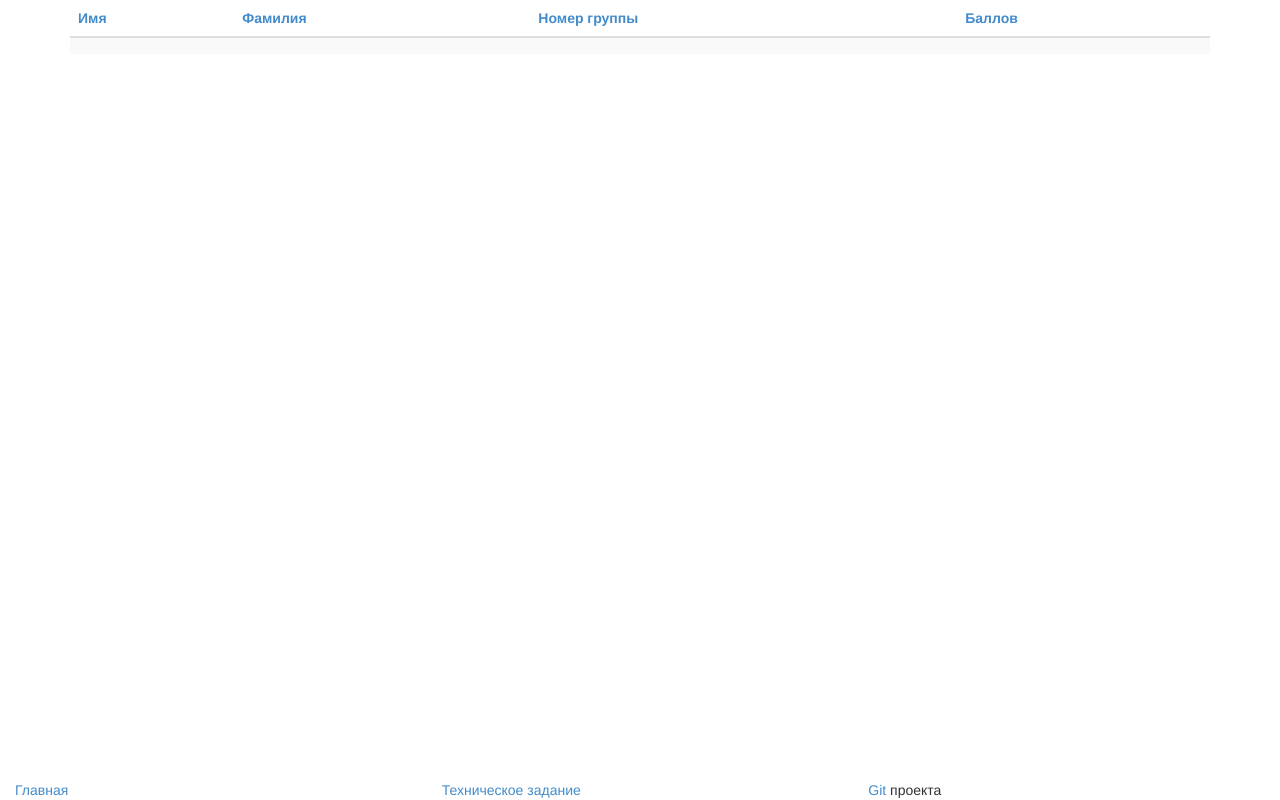
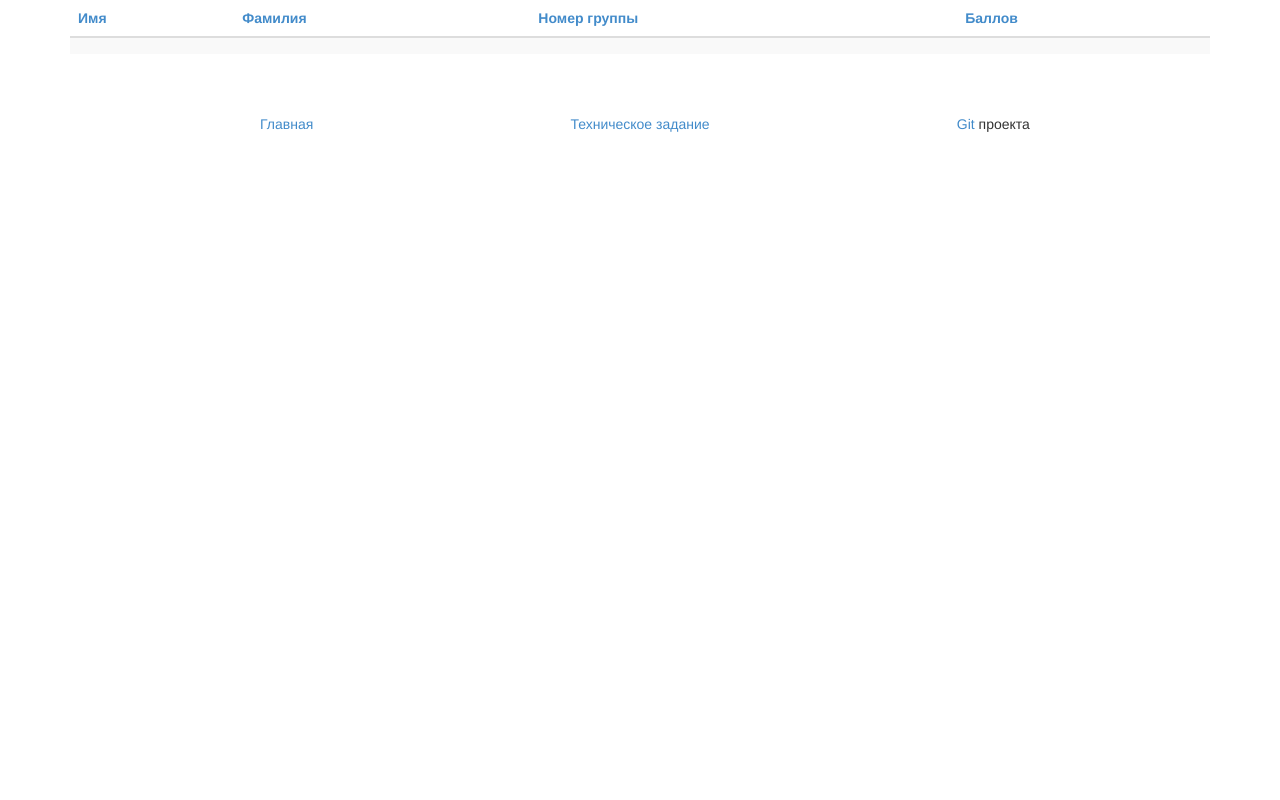
Before and after one commit to maraloon/Students, a PHP site: template app/views/modules/table.php in a window 1280 px wide. Run offline with PHP 8.4, Linux system fonts and the light colour scheme; the template is opened without the code that fills it: most values are stand-ins (such as "Sample title", 1, 10 or a date in 2020); data that the repository does not hold is empty.

Commit message:
Несколько штрихов в дизайне

```diff
--- a/app/Authorization.php
+++ b/app/Authorization.php
@@ -21,16 +21,16 @@ class Authorization{
 	* Возвращает статус пользователя
 	* Устанавливает значения полей, если авторизован
 	*/
+		$this->isAuthorized=false;
 		if (isset($_COOKIE['hash'])) {
-			$this->isAuthorized=false;
 			$student=$this->table->getStudentByHash($_COOKIE['hash']);
 			if ($student!=false){
 				$this->isAuthorized=true;
 				//Переменные для отображения
 				$this->user=$student;
 			}
-			return $this->isAuthorized;
 		}
+		return $this->isAuthorized;
 	}
 
 	public function logIn($hash){
--- a/app/helpers/TableUrlMaker.php
+++ b/app/helpers/TableUrlMaker.php
@@ -46,7 +46,7 @@ class TableUrlMaker{
 
 	public function showSortOrder($row){
 		if ($row==$this->sortBy) {
-			return $this->orderBy=='asc' ? '[▲]' : '[▼]';
+			return $this->orderBy=='asc' ? '▲' : '▼';
 		}
 		else{
 			return false;
--- a/app/views/modules/bottom.php
+++ b/app/views/modules/bottom.php
@@ -1,5 +1,5 @@
 <?php use StudentList\Router; ?>
-<footer class="navbar-fixed-bottom row-fluid">
+<footer class="navbar-bottom row-fluid text-center">
 	<div class="col-md-4">
 		<a href='<?=Router::url('main')?>'>Главная</a>
 	</div>
@@ -8,7 +8,7 @@
 		<a href='https://github.com/codedokode/pasta/blob/master/student-list.md'>Техническое задание</a>
 	</div>
 
-	<div class="col-md-4">
+	<div class="col-md-4 ">
 		<a href='https://github.com/TheSidSpears/Students'>Git</a> проекта
 	</div>
 </footer>
--- a/app/views/modules/header.php
+++ b/app/views/modules/header.php
@@ -10,7 +10,7 @@
 
     <!-- Bootstrap -->
     <link href="bootstrap/css/bootstrap.css" rel="stylesheet">
-
+    <link href="bootstrap/css/user.css" rel="stylesheet">
     <!-- HTML5 shim and Respond.js for IE8 support of HTML5 elements and media queries -->
     <!-- WARNING: Respond.js doesn't work if you view the page via file:// -->
     <!--[if lt IE 9]>
--- a/app/views/modules/table.php
+++ b/app/views/modules/table.php
@@ -8,23 +8,23 @@
 		<thead>
 			<tr>
 				<th>
+					<?=$viewer->showSortOrder('name')?>
 					<a href='<?=Util::html($viewer->makeSortUrl('name'))?>'>Имя</a>
-					<?=$viewer->showSortOrder('name')?>
 				</th>
 
 				<th>
+					<?=$viewer->showSortOrder('sname')?>
 					<a href='<?=Util::html($viewer->makeSortUrl('sname'))?>'>Фамилия</a>
-					<?=$viewer->showSortOrder('sname')?>
 				</th>
 
 				<th>
+					<?=$viewer->showSortOrder('group_num')?>
 					<a href='<?=Util::html($viewer->makeSortUrl('group_num'))?>'>Номер группы</a>
-					<?=$viewer->showSortOrder('group_num')?>
 				</th>
 
 				<th>
+					<?=$viewer->showSortOrder('points')?>
 					<a href='<?=Util::html($viewer->makeSortUrl('points'))?>'>Баллов</a>
-					<?=$viewer->showSortOrder('points')?>
 				</th>
 			</tr>
 		</thead>
--- /dev/null
+++ b/public/bootstrap/css/user.css
@@ -0,0 +1,3 @@
+footer {
+  padding: 40px;
+}
```
Also changed, not shown: README.md, 1 other file. Lines whose indentation alone changed are shown as unchanged.
